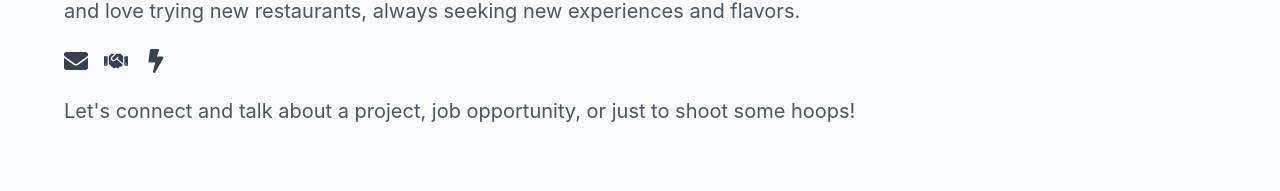
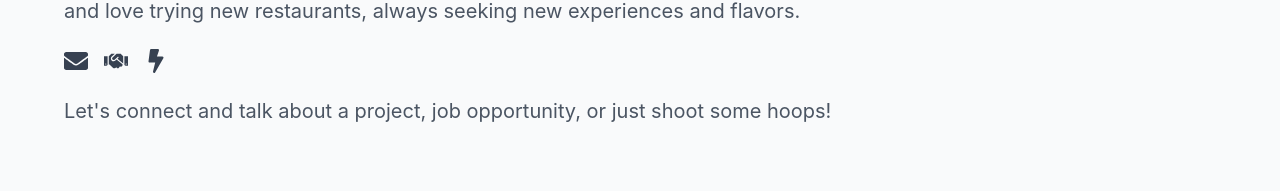
Before and after one commit to jhschiff/personalWebsite, a React (Create React App) app: page /about in a window 1280 px wide. Shown: the part 479-670 px from the top of the page. Built offline with nearby package versions, Linux system fonts and the light colour scheme.

Commit message:
updated resume and removed wording

```diff
--- a/src/components/AboutPage/AboutMe.js
+++ b/src/components/AboutPage/AboutMe.js
@@ -58,7 +58,7 @@ const AboutMe = () => {
               <FaBolt className="text-2xl text-gray-700" />
             </div>
             <p className="about-intro">
-              Let's connect and talk about a project, job opportunity, or just to shoot some hoops!
+              Let's connect and talk about a project, job opportunity, or just shoot some hoops!
             </p>
           </motion.div>
         </div>
```
Also changed, not shown: 1 other file (tests, documents, lock files or other folders).
